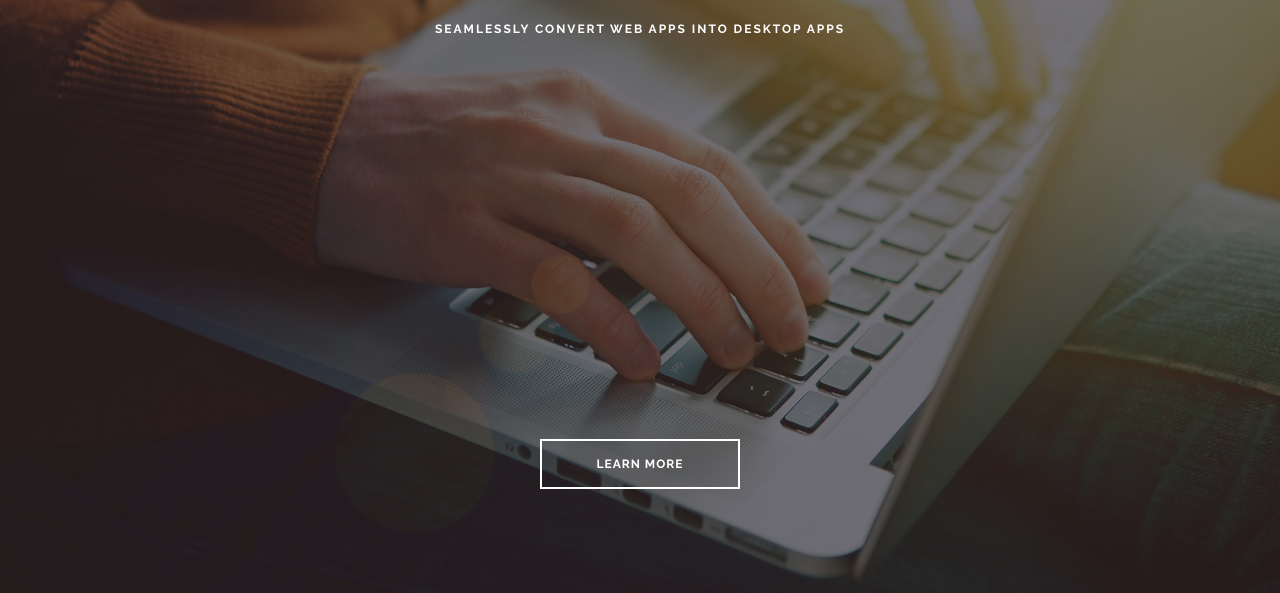
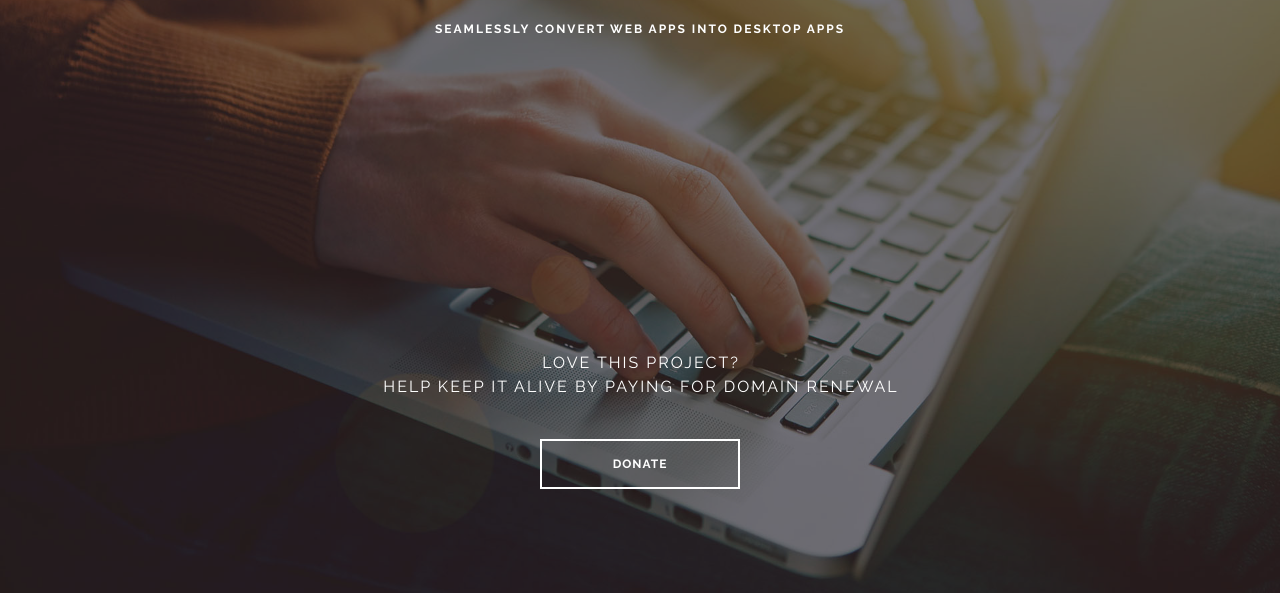
Before and after one commit to eladnava/applicationize, a browser extension: page public/index.html in a window 1280 px wide. Shown: the part 207-800 px from the top of the page. Drawn offline with nearby package versions, Linux system fonts and the light colour scheme.

Commit message:
Temporary domain renewal donate button

```diff
--- a/public/index.html
+++ b/public/index.html
@@ -58,7 +58,9 @@
                         </div>
                         <!--end of container-->
                         <div class="text-center align-bottom learn-more-container">
-                            <a class="btn btn-lg btn-white inner-link" href="#learn-more">Learn More</a>
+                            <h5 class="uppercase mb40">Love this project?<br />Help keep it alive by paying for domain renewal</h5>
+
+                            <a class="btn btn-lg btn-white inner-link" href="https://github.com/eladnava/applicationize/issues/63" target="_blank">DONATE</a>
                         </div>
                     </li>
                 </ul>
```
